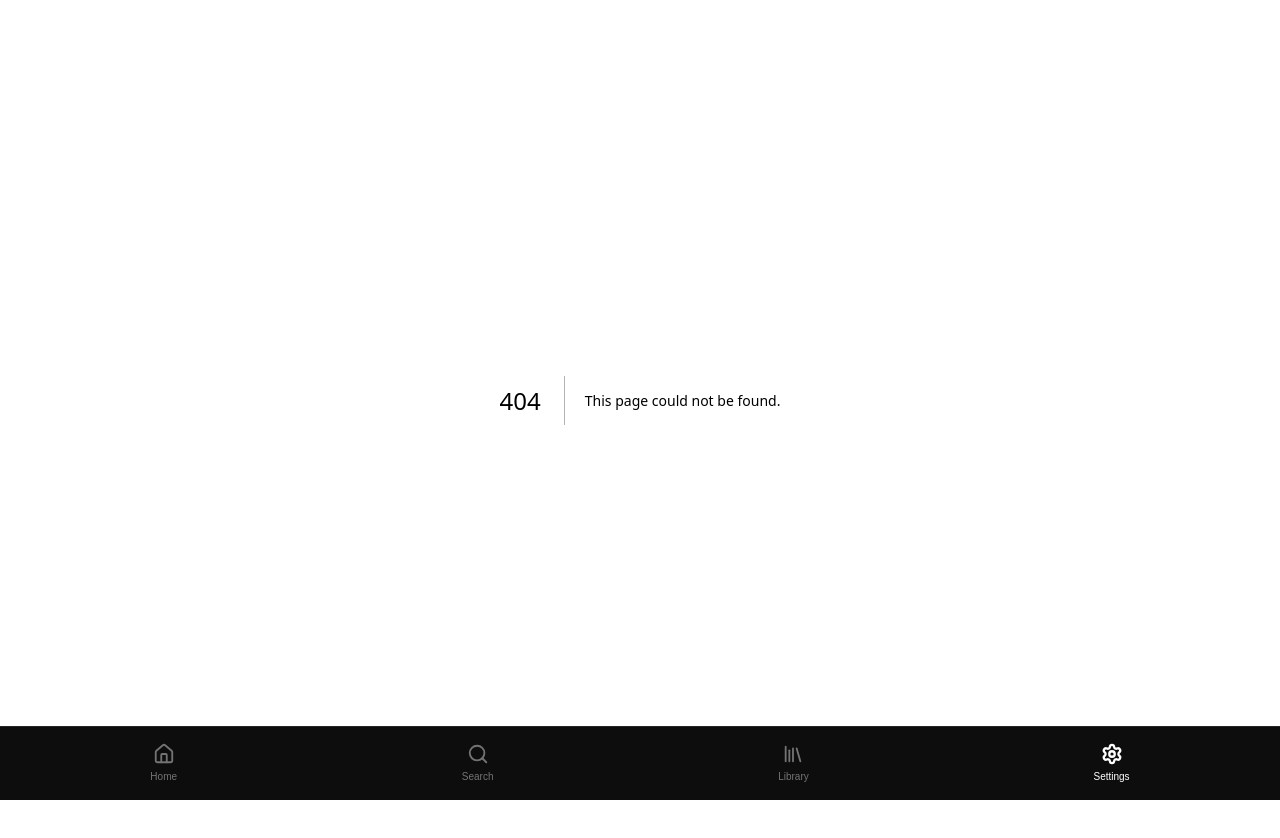
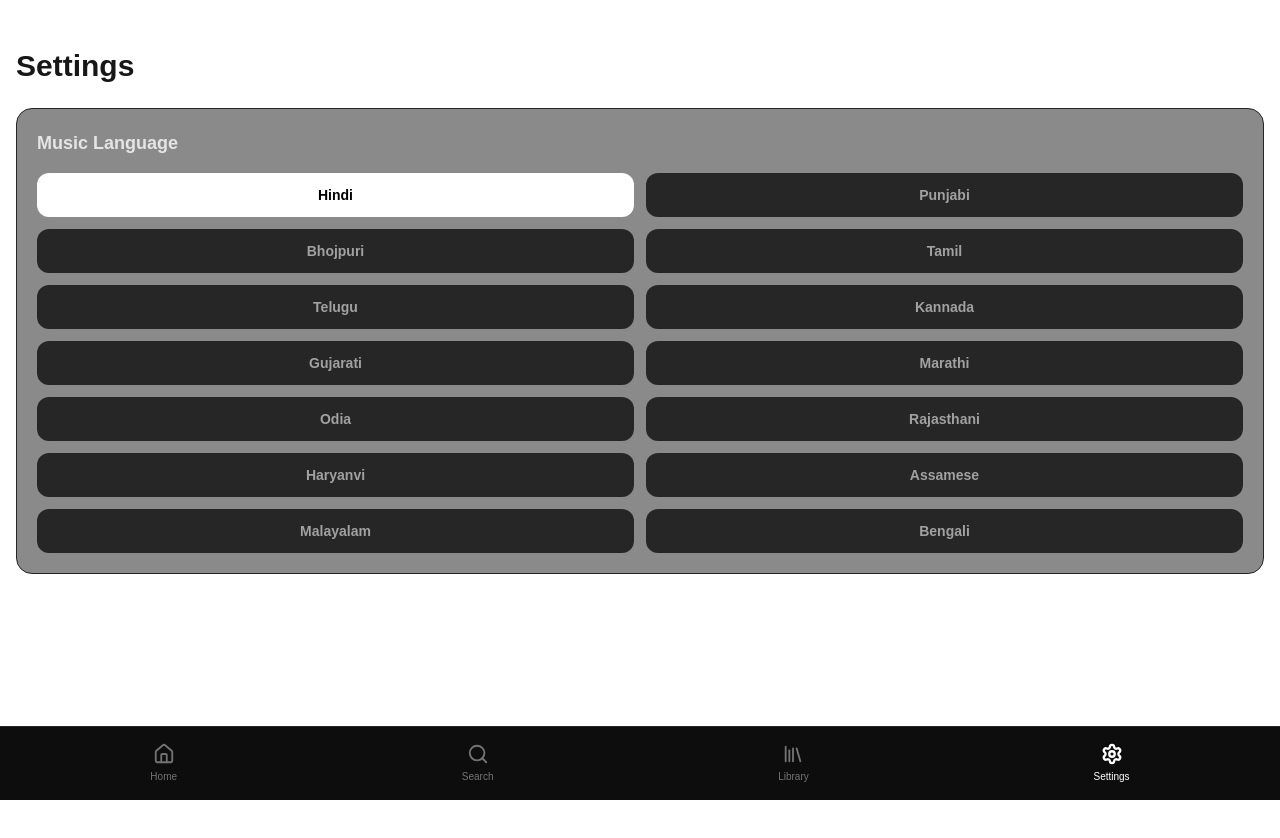
Before and after one commit to Ayush8481Lab/musicayush, a Next.js app: page /settings in a window 1280 px wide. Before the commit this address had no page. Shown: the top 838 px of the page. Built offline with nearby package versions, Linux system fonts and the light colour scheme.

Commit message:
Create page.tsx

```diff
--- /dev/null
+++ b/app/settings/page.tsx
@@ -0,0 +1,40 @@
+"use client";
+import { useAppContext } from "../../context/AppContext";
+
+const languages =[
+  "Hindi", "Punjabi", "Bhojpuri", "Tamil", "Telugu",
+  "Kannada", "Gujarati", "Marathi", "Odia",
+  "Rajasthani", "Haryanvi", "Assamese", "Malayalam", "Bengali"
+];
+
+export default function SettingsPage() {
+  const { language, setLanguage } = useAppContext();
+
+  return (
+    <div className="p-4 min-h-screen pt-12 pb-24">
+      <h1 className="text-3xl font-bold mb-6">Settings</h1>
+
+      <div className="bg-neutral-900/50 p-5 rounded-2xl border border-neutral-800">
+        <h2 className="text-lg font-semibold mb-4 text-neutral-200">Music Language</h2>
+        <div className="grid grid-cols-2 gap-3">
+          {languages.map((lang) => {
+            const isSelected = language === lang.toLowerCase();
+            return (
+              <button
+                key={lang}
+                onClick={() => setLanguage(lang.toLowerCase())}
+                className={`py-3 px-4 rounded-xl text-sm font-semibold transition-all ${
+                  isSelected
+                    ? "bg-white text-black"
+                    : "bg-neutral-800 text-neutral-400 active:bg-neutral-700"
+                }`}
+              >
+                {lang}
+              </button>
+            )
+          })}
+        </div>
+      </div>
+    </div>
+  );
+}
```
